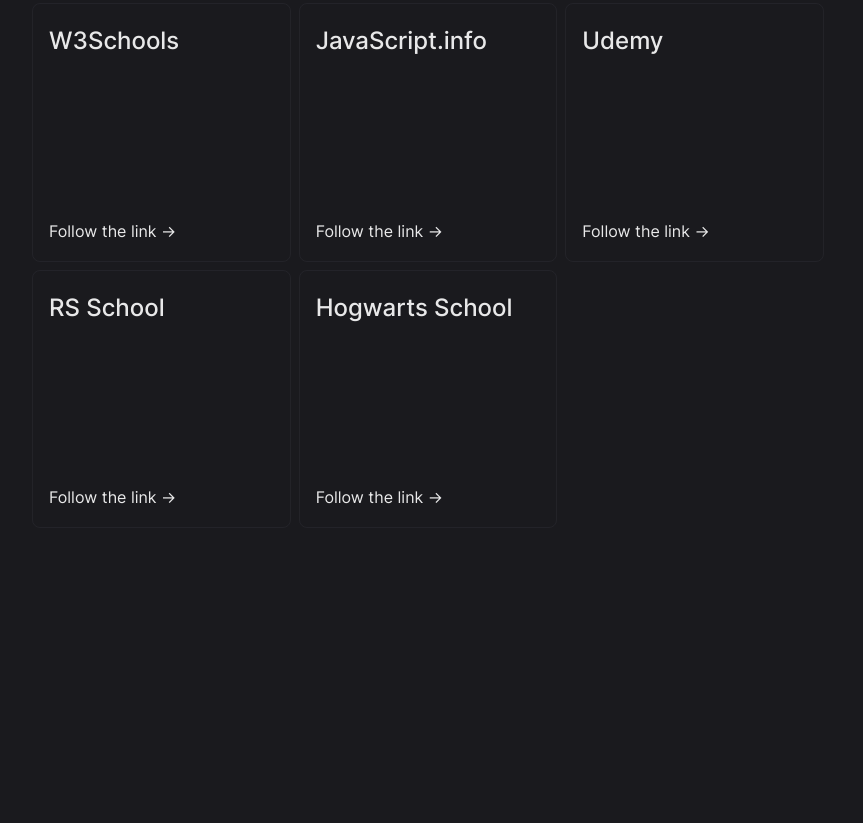
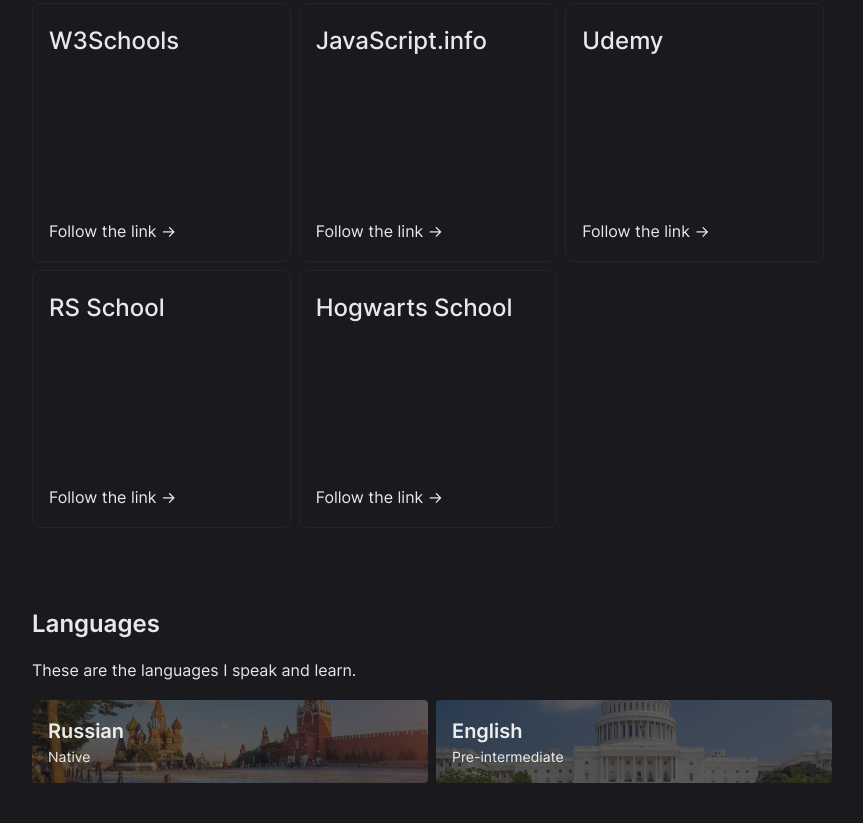
Before and after one commit to flinski/rsschool-cv, a website: page index.html in a window 1280 px wide. Shown: the part 2146-2969 px from the top of the page, without its empty margins (208-1071 px from the left). Before the commit the page ends 2714 px from the top, so only its background shows below. Drawn offline with Linux system fonts and the light colour scheme; files whose address does not match are found by name.

Commit message:
feat: add languages section

```diff
--- a/index.html
+++ b/index.html
@@ -252,6 +252,40 @@
 						</div>
 					</div>
 				</section>
+				<section class="section languages" id="languages">
+					<div class="languages__container container">
+						<div class="languages__body">
+							<h2 class="languages__heading">Languages</h2>
+							<p class="languages__description">These are the languages I speak and learn.</p>
+							<ul class="languages__list">
+								<li class="languages__item">
+									<div class="languages__language">
+										<div class="languages__name">Russian</div>
+										<div class="languages__level">Native</div>
+										<img
+											class="languages__image"
+											src="./src/assets/images/languages/russian.jpg"
+											alt="russian"
+											loading="lazy"
+										/>
+									</div>
+								</li>
+								<li class="languages__item">
+									<div class="languages__language">
+										<div class="languages__name">English</div>
+										<div class="languages__level">Pre-intermediate</div>
+										<img
+											class="languages__image"
+											src="./src/assets/images/languages/english.jpg"
+											alt="english"
+											loading="lazy"
+										/>
+									</div>
+								</li>
+							</ul>
+						</div>
+					</div>
+				</section>
 			</main>
 			<footer class="footer"></footer>
 		</div>
--- a/src/styles.css
+++ b/src/styles.css
@@ -135,14 +135,6 @@
 
 button {
   cursor: pointer;
-}
-
-svg *[fill] {
-  fill: currentColor;
-}
-
-svg *[stroke] {
-  stroke: currentColor;
 }
 
 svg * {
@@ -470,3 +462,40 @@
   font-size: 1.5rem;
   font-weight: 500;
 }
+.languages__list {
+  display: flex;
+  align-items: center;
+  column-gap: 0.5rem;
+}
+.languages__item {
+  flex: 0 0 calc((100% - 8px) / 2);
+}
+.languages__item:hover .languages__image {
+  opacity: 0.5;
+}
+.languages__language {
+  position: relative;
+  padding: 1rem;
+  border-radius: 0.25rem;
+  overflow: hidden;
+  line-height: 1.5;
+}
+.languages__name {
+  font-size: 1.25rem;
+  font-weight: 600;
+}
+.languages__level {
+  font-size: 0.875rem;
+}
+.languages__image {
+  position: absolute;
+  top: 0;
+  left: 0;
+  width: 100%;
+  height: 100%;
+  object-fit: cover;
+  object-position: center;
+  z-index: -10;
+  opacity: 0.3;
+  transition-duration: 0.5s;
+}
```
Also changed, not shown: src/assets/images/languages/english.jpg (added), src/assets/images/languages/russian.jpg (added).
